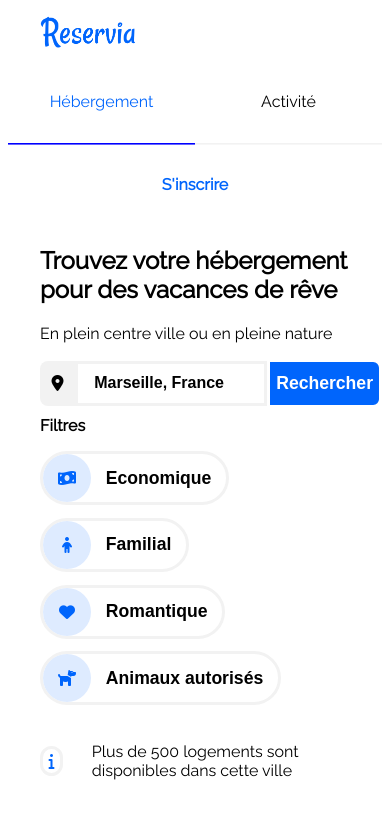
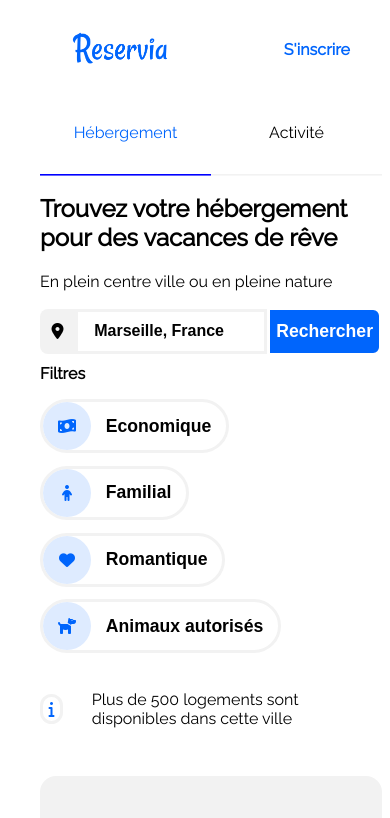
Before and after one commit to jean9581/JeanGuerin_2_24062021, a plain HTML site: page index.html in a window 390 px wide. Shown: the top 818 px of the page. Drawn offline with Linux system fonts and the light colour scheme.

Commit message:
17-11-21

```diff
--- a/CSS/style.css
+++ b/CSS/style.css
@@ -94,6 +94,10 @@ body
     align-items: center;
 }
 .size-lien
+{
+    padding: 2em;
+}
+.size-lien2
 {
     padding: 2em;
 }
@@ -671,7 +675,6 @@ body
     {
         display: flex;
         flex-wrap: wrap;
-        order: 2;
         width: 100%;
     }
     .ul-flex
@@ -680,13 +683,17 @@ body
         justify-content: space-between;
         align-items: center;
         flex-wrap: nowrap;
+        order: 1;
         width: 100%;
     }
     .size-lien
     {
         padding: 2em;
         width: 50%;
-
+    }
+    .size-lien2
+    {
+        width: 25%;
     }
 
     .flex-hebergement
--- a/index.html
+++ b/index.html
@@ -13,16 +13,13 @@
         <div>
             <div class="marge-body">
                 <header>
-                    <!-- entête avec logo et nav -->
-                    <section class="head-flex">
+                    <nav>
+                        <div class="nav-flex">
                             <div class=" push-right">
                                 <img class="logo-img"
                                     src="./images/logo/Reservia@3x.png"
                                     alt="Logo reservia"/>
                             </div>
-
-                        <nav>
-                            <div class="nav-flex">
                             <div class="ul-flex">
                                     <div class="lien flex-center size-lien">
                                         <a class="color-blue decoration-none marge-nav flex-center"
@@ -34,14 +31,14 @@
                                     </div>
                             </div>
 
-                                <div class="flex-center size-lien">
+                            <div class="flex-end size-lien2">
                                 <a class="color-blue decoration-none text-gras"
                                 href="#">S'inscrire</a>
                             </div>
                         </div>
                     </nav>
 
-                    </section>
+
                 </header>
                     <!-- titre et recherche avec filtres -->
                 <section>
```
Lines whose indentation alone changed are shown as unchanged.
